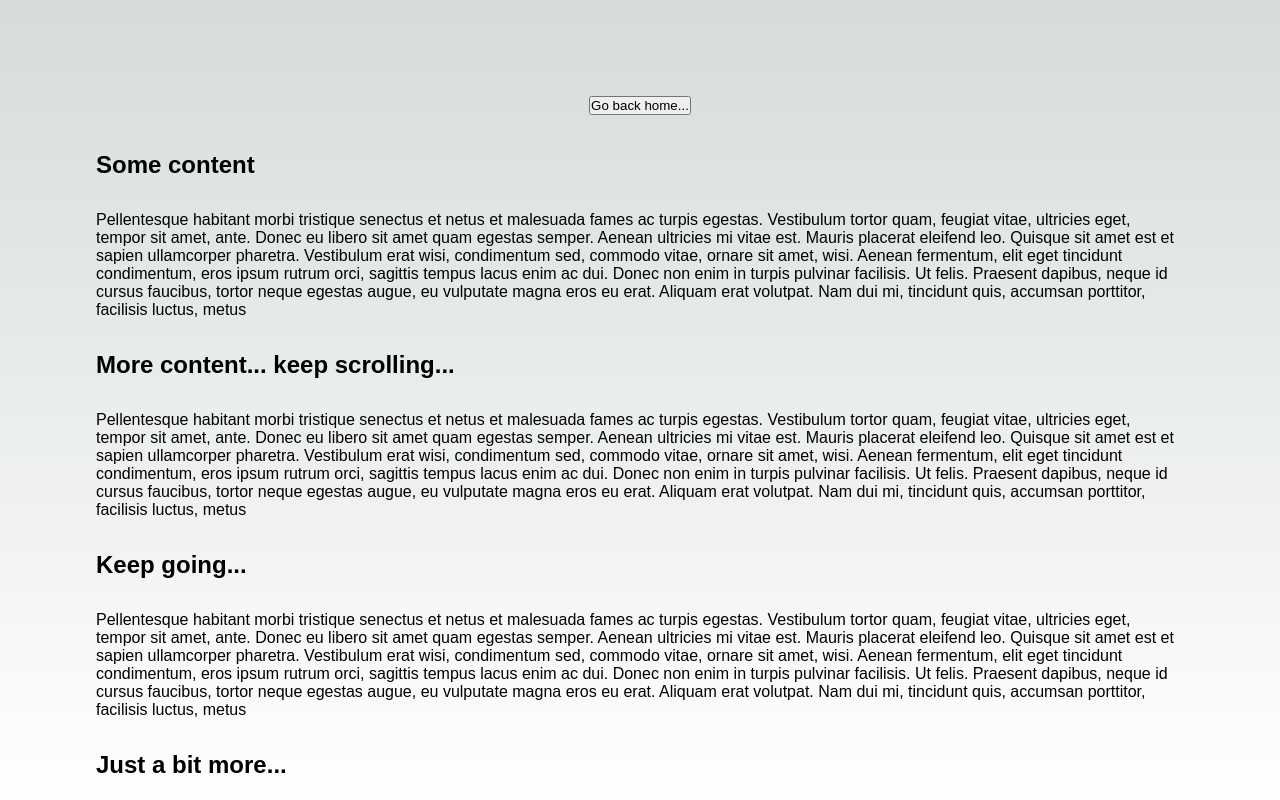
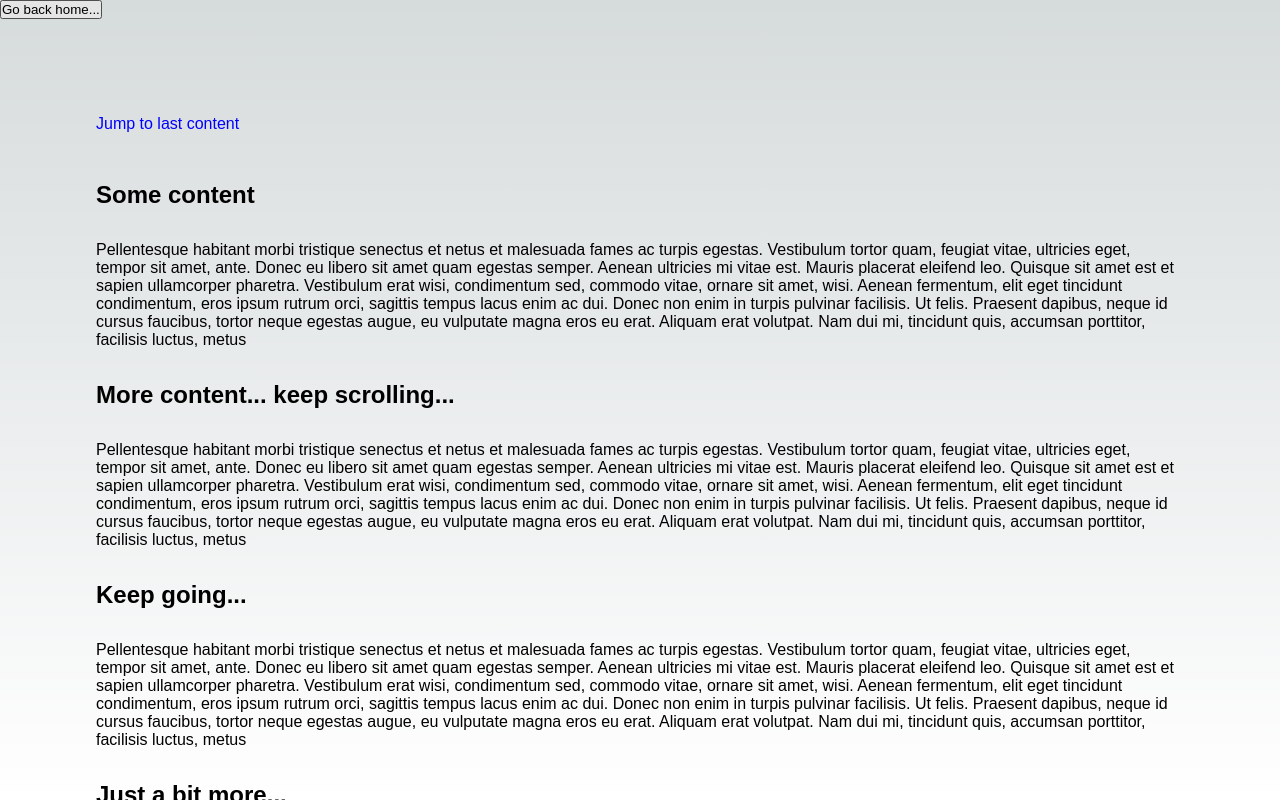
Before and after one commit to jottaxwds/dbck, a Next.js app: page /scrollAnimation in a window 1280 px wide. Built offline with nearby package versions, Linux system fonts and the light colour scheme.

Commit message:
anchor navigation with animation

```diff
--- a/src/pages/en-GB.tsx
+++ b/src/pages/en-GB.tsx
@@ -12,9 +12,11 @@ export default function GB () {
           <meta name="viewport" content="width=device-width, initial-scale=1" />
           <link rel="icon" href="/favicon.ico" />
         </Head>
+        <nav>
+            <Link href="/scrollAnimation"><button>Go to Exercise 2 (Animation + Scroll)</button></Link>
+        </nav>
         <main className={styles.main}>
             English web 🇬🇧! Welcome!!
-            <Link href="/scrollAnimation"><button>Go to Exercise 2 (Animation + Scroll)</button></Link>
         </main>
     </>)
 }
--- a/src/pages/fr-FR.tsx
+++ b/src/pages/fr-FR.tsx
@@ -14,9 +14,11 @@ export default function FR () {
           <meta name="viewport" content="width=device-width, initial-scale=1" />
           <link rel="icon" href="/favicon.ico" />
         </Head>
+        <nav>
+            <Link href="/scrollAnimation"><button>Go to Exercise 2 (Animation + Scroll)</button></Link>
+        </nav>
         <main className={styles.main}>
             Françoise web 🇫🇷! Tres bien!
-            <Link href="/scrollAnimation"><button>Go to Exercise 2 (Animation + Scroll)</button></Link>
         </main>
     </>)
 }
--- a/src/pages/scrollAnimation.tsx
+++ b/src/pages/scrollAnimation.tsx
@@ -12,6 +12,15 @@ const Text = styled.p`
     margin: 2rem 0;
 `;
 
+const PageNavigation = styled.div`
+    display: flex;
+    flex-direction: row;
+    justify-content: flex-start;
+    width: 100%;
+    color: blue;
+    margin-bottom: 3rem;
+`;
+
 export default function GB () {
     return(<>
         <Head>
@@ -20,10 +29,11 @@ export default function GB () {
           <meta name="viewport" content="width=device-width, initial-scale=1" />
           <link rel="icon" href="/favicon.ico" />
         </Head>
+        <nav>
+            <Link href="/"><button>Go back home...</button></Link>
+        </nav>
         <main className={styles.main}>
-            <Link href="/"><button>Go back home...</button></Link>
-            <br/>
-            <br/>
+            <PageNavigation><a href="#lastSection">Jump to last content</a></PageNavigation>
             <AnimatedComponent>
                 <Title>Some content</Title>
                 <Text>Pellentesque habitant morbi tristique senectus et netus et malesuada fames ac turpis egestas. Vestibulum tortor quam, feugiat vitae, ultricies eget, tempor sit amet, ante. Donec eu libero sit amet quam egestas semper. Aenean ultricies mi vitae est. Mauris placerat eleifend leo. Quisque sit amet est et sapien ullamcorper pharetra. Vestibulum erat wisi, condimentum sed, commodo vitae, ornare sit amet, wisi. Aenean fermentum, elit eget tincidunt condimentum, eros ipsum rutrum orci, sagittis tempus lacus enim ac dui. Donec non enim in turpis pulvinar facilisis. Ut felis. Praesent dapibus, neque id cursus faucibus, tortor neque egestas augue, eu vulputate magna eros eu erat. Aliquam erat volutpat. Nam dui mi, tincidunt quis, accumsan porttitor, facilisis luctus, metus</Text>
@@ -45,7 +55,7 @@ export default function GB () {
                 <Text>Pellentesque habitant morbi tristique senectus et netus et malesuada fames ac turpis egestas. Vestibulum tortor quam, feugiat vitae, ultricies eget, tempor sit amet, ante. Donec eu libero sit amet quam egestas semper. Aenean ultricies mi vitae est. Mauris placerat eleifend leo. Quisque sit amet est et sapien ullamcorper pharetra. Vestibulum erat wisi, condimentum sed, commodo vitae, ornare sit amet, wisi. Aenean fermentum, elit eget tincidunt condimentum, eros ipsum rutrum orci, sagittis tempus lacus enim ac dui. Donec non enim in turpis pulvinar facilisis. Ut felis. Praesent dapibus, neque id cursus faucibus, tortor neque egestas augue, eu vulputate magna eros eu erat. Aliquam erat volutpat. Nam dui mi, tincidunt quis, accumsan porttitor, facilisis luctus, metus</Text>
             </AnimatedComponent>
             <AnimatedComponent>
-                <Title>Here is!</Title>
+                <Title id="lastSection">Here is!</Title>
                 <Text>Pellentesque habitant morbi tristique senectus et netus et malesuada fames ac turpis egestas. Vestibulum tortor quam, feugiat vitae, ultricies eget, tempor sit amet, ante. Donec eu libero sit amet quam egestas semper. Aenean ultricies mi vitae est. Mauris placerat eleifend leo. Quisque sit amet est et sapien ullamcorper pharetra. Vestibulum erat wisi, condimentum sed, commodo vitae, ornare sit amet, wisi. Aenean fermentum, elit eget tincidunt condimentum, eros ipsum rutrum orci, sagittis tempus lacus enim ac dui. Donec non enim in turpis pulvinar facilisis. Ut felis. Praesent dapibus, neque id cursus faucibus, tortor neque egestas augue, eu vulputate magna eros eu erat. Aliquam erat volutpat. Nam dui mi, tincidunt quis, accumsan porttitor, facilisis luctus, metus</Text>
             </AnimatedComponent>
         </main>
```
